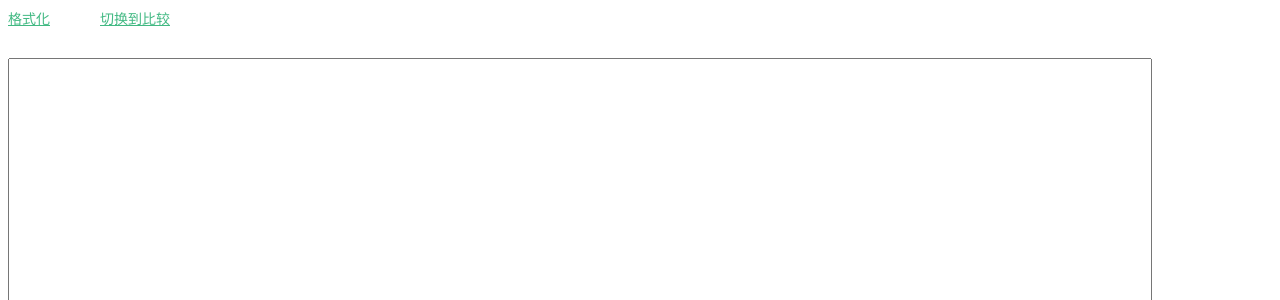
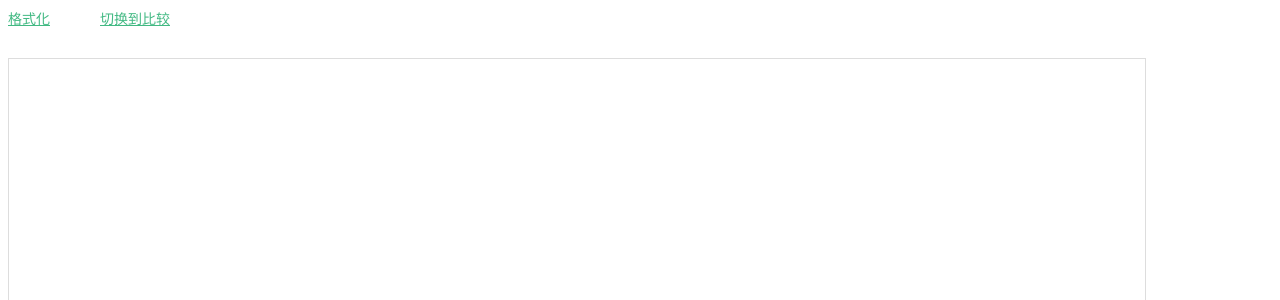
Before and after one commit to callmezhenzhen/compare, a Vue app: page / in a window 1280 px wide. Shown: the top 300 px of the page. Built offline with nearby package versions, Linux system fonts and the light colour scheme; what sample-toast-plugin, vue-clipboard2 would draw is missing.

Commit message:
调整样式

```diff
--- a/package.json
+++ b/package.json
@@ -36,7 +36,7 @@
     "postcss-import": "^12.0.1",
     "postcss-loader": "^3.0.0",
     "postcss-preset-env": "^6.7.0",
-    "sample-toast-plugin": "^1.0.3",
+    "sample-toast-plugin": "^1.0.4",
     "style-loader": "^1.0.0",
     "sugarss": "^2.0.0",
     "ts-loader": "^7.0.4",
--- a/src/assets/style/common.css
+++ b/src/assets/style/common.css
@@ -1,3 +1,15 @@
+body,div,h1,h2,h3,h4,h5,h6,hr,p,blockquote,dl,dt,dd,ul,ol,li,pre,fieldset,legend,button,input,textarea,th,td {
+    margin: 0;
+    padding: 0;
+}
+input, textarea {
+    box-sizing: border-box;
+    -webkit-box-sizing: border-box;
+    -moz-box-sizing: border-box;
+    -moz-appearance: none;
+    -webkit-appearance: none;
+    outline: none;
+}
 .flex {
     display: flex;
     justify-content: flex-start;
--- a/src/components/my-source.vue
+++ b/src/components/my-source.vue
@@ -7,10 +7,16 @@
         </div>
         <div class="t-area flex">
             <div class="flex1">
-                <textarea class="text-box" name="l-t" v-model="leftTValue"></textarea>
+                <div class="text-box">
+                    <textarea class="text-ipt" name="l-t" v-model="leftTValue"></textarea>
+                    <button v-if="leftTValue" @click="clearText(1)" class="clear-txt">清空</button>
+                </div>
             </div>
             <div v-if="type === 2" class="flex1">
-                <textarea class="text-box" name="r-t" v-model="rightTValue"></textarea>
+                <div class="text-box">
+                    <textarea class="text-ipt" name="r-t" v-model="rightTValue"></textarea>
+                    <button v-if="rightTValue" @click="clearText(2)" class="clear-txt">清空</button>
+                </div>
             </div>
         </div>
     </div>
@@ -39,7 +45,7 @@ export default class mySource extends Vue {
         if (this.type === 1) {
             let obj = toObj(this.leftTValue);
             if (obj === 'NOT_JSON_STRING') {
-                window.alert('请输入JSON字符串');
+                this.$toast('请输入JSON字符串');
                 return
             }
             let leftString = formatToJsonString(obj);
@@ -59,6 +65,10 @@ export default class mySource extends Vue {
             }
         }
     }
+    // 清除输入框内容
+    clearText(position: number) {
+        position === 1 ? this.leftTValue = '' : this.rightTValue = '';
+    }
 };
 </script>
 <style lang="less" scoped>
@@ -68,9 +78,21 @@ export default class mySource extends Vue {
     font-size: 14px;
 }
 .text-box {
+    position: relative;
     width: 90%;
-    resize: none;
-    height: 300px;
+    .text-ipt {
+        display: block;
+        width: 100%;
+        min-height: 300px;
+        resize: none;
+        border: 1px solid #ddd;
+    }
+    .clear-txt {
+        position: absolute;
+        right: 10px;
+        bottom: 6px;
+        padding: 4px 8px;
+    }
 }
 .t-type {
     margin-left: 50px;
```
Also changed, not shown: 1 other file (tests, documents, lock files or other folders).
